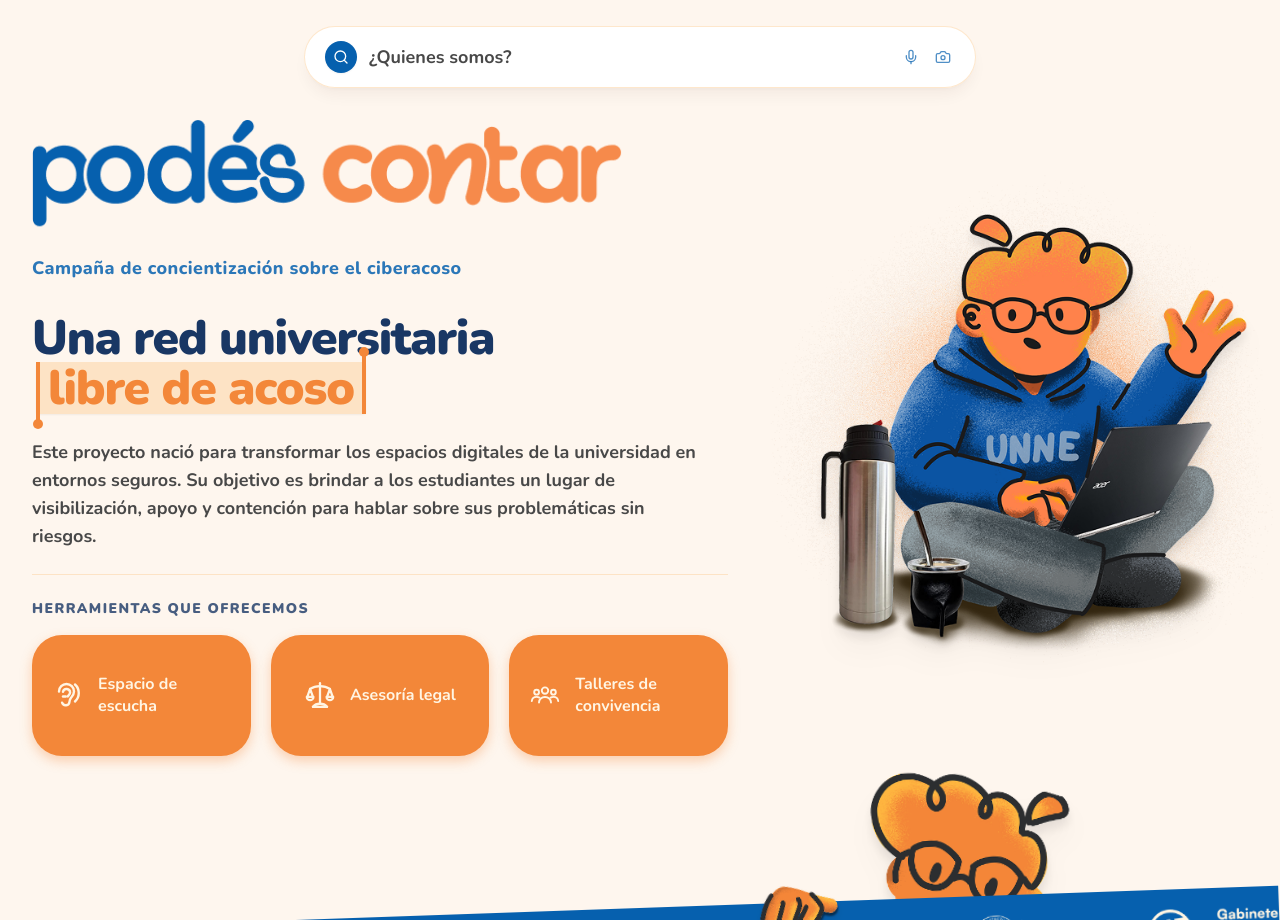
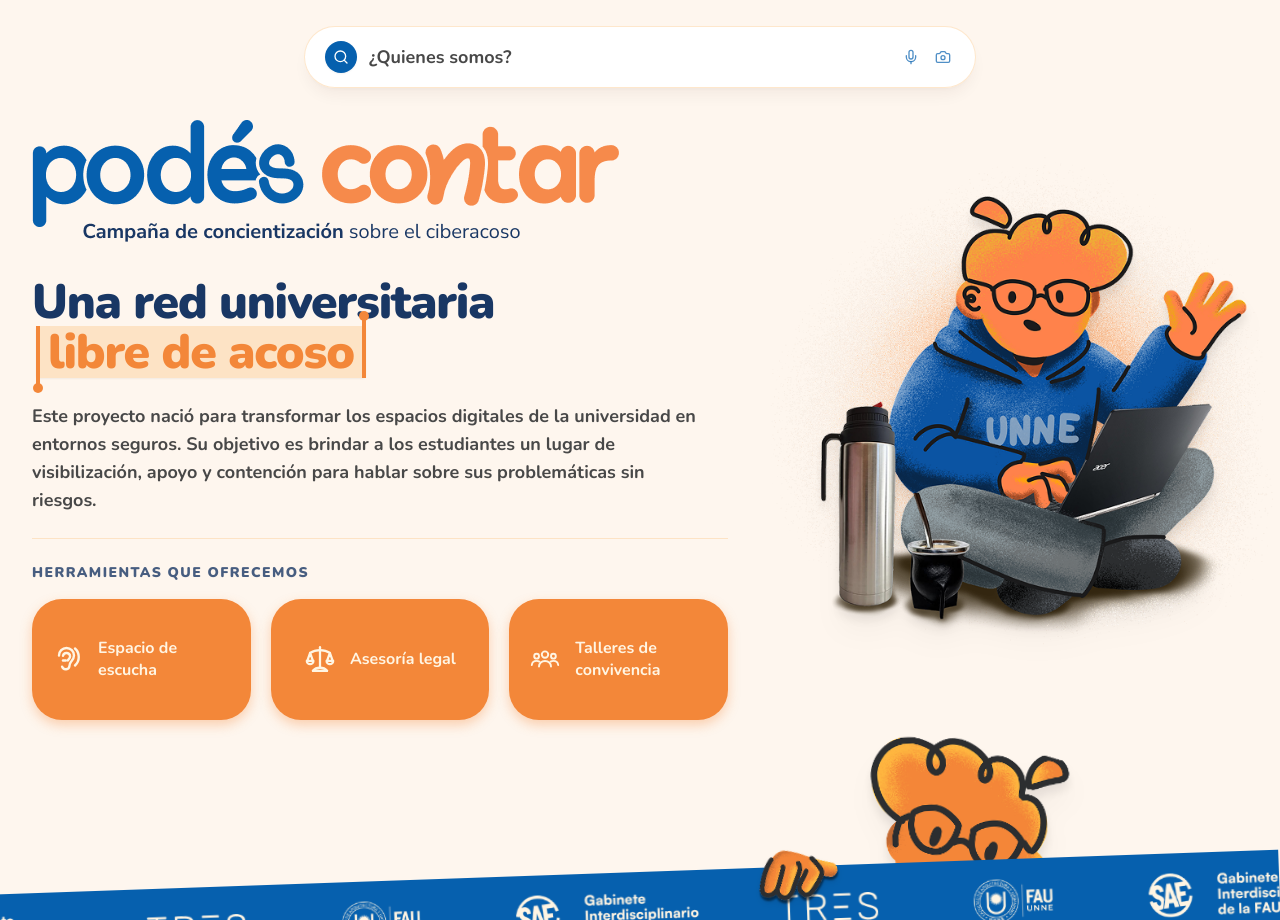
Before and after one commit to JJoelM/landing-page-podes-contar, a React (Vite) app: page / in a window 1280 px wide. Shown: the part 4040-4960 px from the top of the page. Built offline with nearby package versions, Linux system fonts and the light colour scheme; the HTML template or start-up script is replaced by a standard one.

Commit message:
feat: usar card-exposicion.png en card de exposición y logo-con-bajada.png en Quiénes Somos

```diff
--- a/src/components/AboutSection.jsx
+++ b/src/components/AboutSection.jsx
@@ -39,13 +39,10 @@ export default function AboutSection() {
           <div className="lg:col-span-7 xl:col-span-7 space-y-6 text-center lg:text-left">
             <div className="inline-flex flex-col items-center lg:items-start select-none mb-2">
               <img
-                src="/assets/logo-apaisado.png"
-                alt="Logo oficial Podés Contar"
+                src="/assets/logo-con-bajada.png"
+                alt="Logo oficial Podés Contar - Campaña de concientización sobre el ciberacoso"
                 className="h-24 sm:h-28 lg:h-[126px] w-auto object-contain"
               />
-              <span className="text-sm sm:text-base lg:text-lg font-extrabold text-brand-blue/85 tracking-wide mt-2">
-                Campaña de concientización sobre el ciberacoso
-              </span>
             </div>
 
             <h2 className="text-3xl sm:text-4xl lg:text-5xl font-black text-[#193764] tracking-tight leading-tight">
--- a/src/components/CategoryIcon.jsx
+++ b/src/components/CategoryIcon.jsx
@@ -11,7 +11,7 @@ export const categoryColorMap = {
 export const categoryIconMap = {
   card: {
     charla: '/assets/card-charla.png',
-    exposicion: '/assets/icono-exposicion.png',
+    exposicion: '/assets/card-exposicion.png',
     taller: '/assets/card-taller.png',
     grupal: '/assets/card-actividad-grupal.png',
     recreacion: '/assets/card-recreacion.png',
```
Also changed, not shown: public/assets/card-exposicion.png (added), public/assets/logo-con-bajada.png (added).
